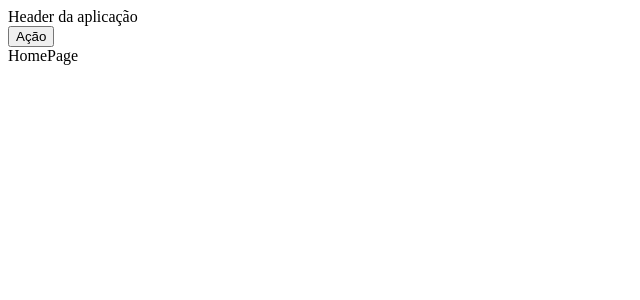
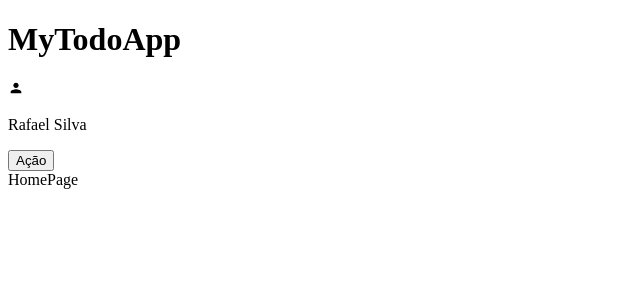
Before and after one commit to rsilvagit/FullStack-SENAI-M03S04, a React (Vite) app in the folder my-todo-list/: page / in a window 1280 px wide. Shown: the top 300 px of the page, without its empty margins (0-640 px from the left). Built offline with nearby package versions, Linux system fonts and the light colour scheme.

Commit message:
criação header

```diff
--- a/my-todo-list/src/components/card/CardComponent.jsx
+++ b/my-todo-list/src/components/card/CardComponent.jsx
@@ -5,7 +5,7 @@ import { MdEdit, MdDelete, MdAutorenew } from 'react-icons/md'
 import { useNavigate } from 'react-router-dom'
 
 const CardComponent = ({ todo }) => {
-    const { id, title, description, status } = todo;
+    const { id, title, description } = todo;
     const navigate = useNavigate();
 
     const handleEdit= ()=>{
@@ -15,7 +15,7 @@ const CardComponent = ({ todo }) => {
         ///chamada do serviço de deleção
     };
     const changeStatus=()=>{
-        constNewStatus =!status;
+
         //inserir serviço para alter o status do todo
     };
 
--- a/my-todo-list/src/components/header/HeaderComponent.jsx
+++ b/my-todo-list/src/components/header/HeaderComponent.jsx
@@ -1,7 +1,19 @@
 import React from 'react'
+import {MdPerson} from 'react-icons/md'
+
 
 export const HeaderComponent = () => {
   return (
-    <div>HeaderComponent</div>
+   <header className="Header">
+    <h1 className="Logo">
+        My<span>Todo</span>App
+    </h1>
+    <div className="ProfileContainer">
+        <div className="ProfileIcon">
+            <MdPerson/>
+        </div>
+        <p>Rafael Silva</p>
+    </div>
+   </header>
   )
 }
--- a/my-todo-list/src/layouts/Layout.jsx
+++ b/my-todo-list/src/layouts/Layout.jsx
@@ -1,16 +1,15 @@
 import React from 'react'
 import { Outlet } from 'react-router-dom'
+import { HeaderComponent } from '../components/header/HeaderComponent'
 
 export const Layout = () => {
   return (
     <div className='Layout'>
-        {/* Substituir por compnonente header */}
-        <header>Header da aplicação</header>
+        <HeaderComponent/>
         <main className ='Main'>
             <div className='ActionContainer'>
                 <button>Ação</button>
             </div>
-
             <section className='MainContainer'>
                 <Outlet/>
             </section>
```
